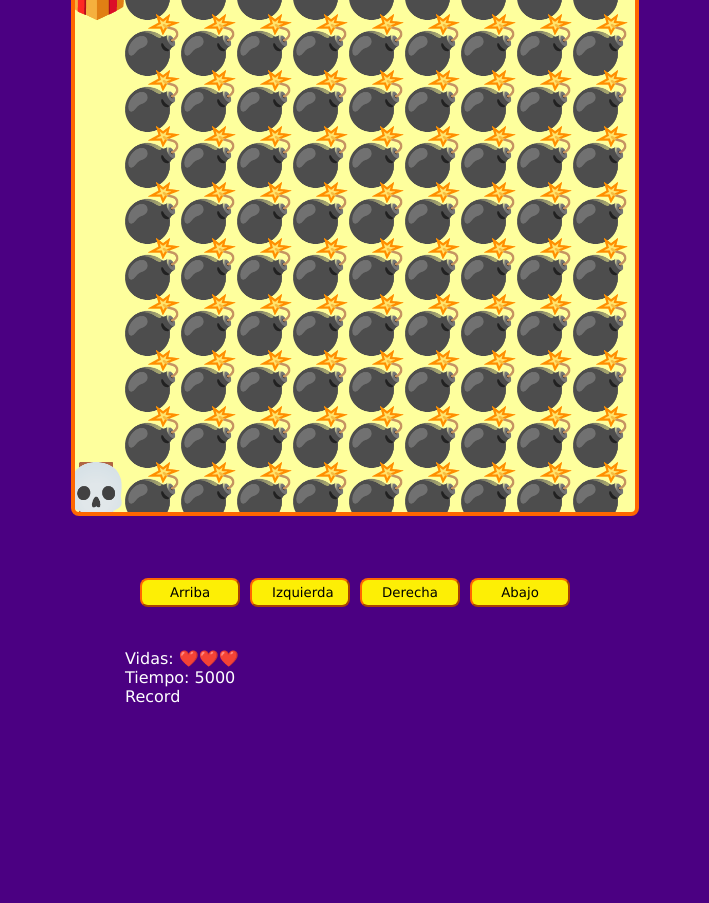
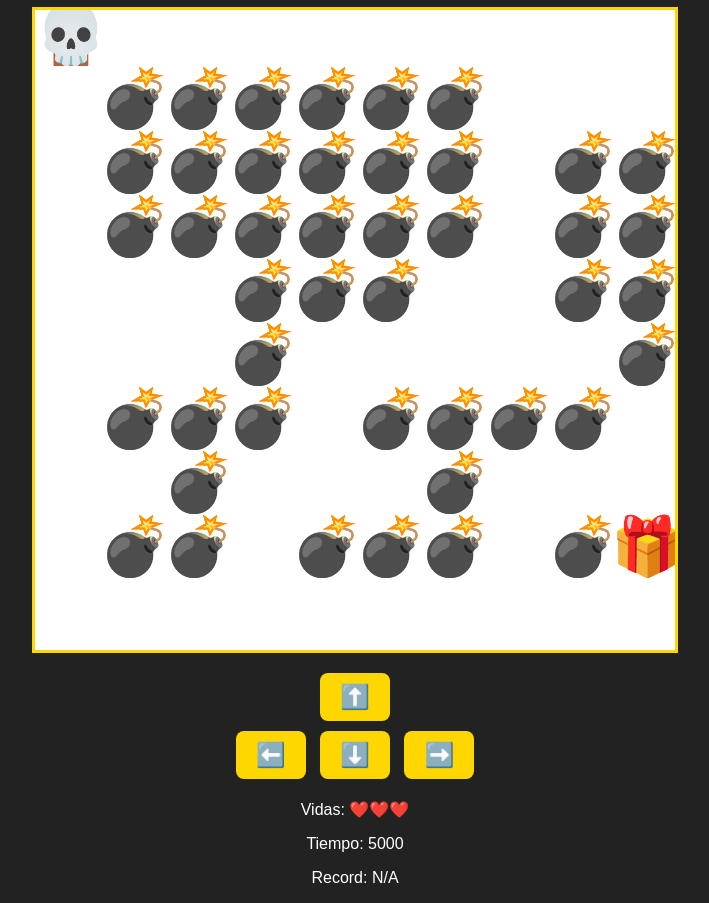
Before and after one commit to barbaracortez/taller-js-platzi-videojuego, a plain HTML site: page index.html in a window 1280 px wide. Shown: the part 73-976 px from the top of the page, without its empty margins (285-994 px from the left). Before the commit the page ends 800 px from the top, so only its background shows below. Drawn offline with Linux system fonts and the light colour scheme; files that its build step writes are made by us from their sources.

Commit message:
mini juego terminado

```diff
--- a/games.js
+++ b/games.js
@@ -1,272 +1,208 @@
-const canvas = document.querySelector('#game');
-const game = canvas.getContext('2d');
-const btnUp = document.querySelector('#up');
+// Variables del canvas
+const canvas = document.querySelector("#game");
+const ctx = canvas.getContext("2d");
+
+// Botones
+const btnUp = document.querySelector("#up");
 const btnLeft = document.querySelector("#left");
 const btnRight = document.querySelector("#right");
 const btnDown = document.querySelector("#down");
-const spanLives = document.querySelector('#lives');
+
+// HUD
+const spanLives = document.querySelector("#lives");
 const spanTime = document.querySelector("#time");
 const spanRecord = document.querySelector("#record");
 const pResult = document.querySelector("#result");
 
+// Estado del juego
 let canvasSize;
 let elementsSize;
 let level = 0;
 let lives = 3;
 
 let timeStart;
-let timePlayer;
 let timeInterval;
 
-const playerPosition = {
-    x: undefined,
-    y: undefined,
-};
-
-const giftPosition = {
-  x: undefined,
-  y: undefined,
-};
-
+const playerPosition = { x: undefined, y: undefined };
+const giftPosition = { x: undefined, y: undefined };
 let enemyPositions = [];
 
-window.addEventListener('load', setCanvasSize);
-window.addEventListener('resize', setCanvasSize);
+// Ajustar tamaño del canvas
+window.addEventListener("load", setCanvasSize);
+window.addEventListener("resize", setCanvasSize);
 
-function fixNumber(n){
-  return Number(n.toFixed(2));
+function setCanvasSize() {
+  if (window.innerHeight > window.innerWidth) {
+    canvasSize = window.innerWidth * 0.8;
+  } else {
+    canvasSize = window.innerHeight * 0.8;
   }
 
-function setCanvasSize(){
+  canvasSize = Math.floor(canvasSize);
 
-    if(window.innerHeight > window.innerWidth) {
-        canvasSize = window.innerWidth * 0.7;
-    } else {
-        canvasSize = window.innerHeight * 0.7;
-    }
+  canvas.width = canvasSize;
+  canvas.height = canvasSize;
 
-    canvasSize = Number(canvasSize.toFixed(3));
-
-    canvas.setAttribute('width', canvasSize);
-    canvas.setAttribute('height', canvasSize);
-
-    elementsSize = canvasSize / 10;
+  elementsSize = Math.floor(canvasSize / 10);
 
   playerPosition.x = undefined;
   playerPosition.y = undefined;
 
   startGame();
-
 }
 
 function startGame() {
+  ctx.font = `${elementsSize * 0.9}px Verdana`;
+  ctx.textAlign = "start";
+  ctx.textBaseline = "top";
 
-    console.log({canvasSize,elementsSize});
-
-    game.font = elementsSize + 'px Verdana';
-    game.textAlign = 'end';
-
-    const currentMap = maps[level];
-
-    if(!currentMap){
+  const map = maps[level];
+  if (!map) {
     gameWin();
     return;
   }
 
-    if (!timeStart){
+  if (!timeStart) {
     timeStart = Date.now();
     timeInterval = setInterval(showTime, 100);
     showRecord();
   }
 
-    const mapRows = currentMap.trim().split('\n');
-    const mapRowCols = mapRows.map(row => row.trim().split(''));
-    console.log({currentMap, mapRows,mapRowCols});
+  const mapRows = map.trim().split("\n");
+  const mapMatrix = mapRows.map((row) => row.trim().split(""));
 
-    showLives();
-
+  ctx.clearRect(0, 0, canvasSize, canvasSize);
   enemyPositions = [];
 
-    game.clearRect(0,0,canvasSize, canvasSize);
+  mapMatrix.forEach((row, rowI) => {
+    row.forEach((col, colI) => {
+      const emoji = emojis[col];
+      const posX = elementsSize * colI;
+      const posY = elementsSize * rowI;
 
+      ctx.fillText(emoji, posX, posY);
 
-    mapRowCols.forEach((row, rowI) => {
-        row.forEach((col,colI)=> {
-            const emoji = emojis[col];
-            const posX = elementsSize * (colI + 1);
-            const posY = elementsSize * (rowI + 1);
-
-            if (col == "O") {
-               if (!playerPosition.x && !playerPosition.y) {
+      if (col === "O" && playerPosition.x === undefined) {
         playerPosition.x = posX;
         playerPosition.y = posY;
-                 console.log({ playerPosition });
-               }
-            } else if ( col == 'I') {
+      } else if (col === "I") {
         giftPosition.x = posX;
         giftPosition.y = posY;
-            } else if (col == 'X') {
-                enemyPositions.push({
-                  x: posX,
-                  y: posY,
-                });
+      } else if (col === "X") {
+        enemyPositions.push({ x: posX, y: posY });
       }
-
-        game.fillText(emoji, posX, posY);
-
     });
   });
 
-    movePlayer();
+  drawPlayer();
+  showLives();
+  checkCollisions();
 }
 
-function movePlayer(){
+function drawPlayer() {
+  ctx.fillText(emojis.PLAYER, playerPosition.x, playerPosition.y);
+}
 
-    const giftCollisionX = playerPosition.x.toFixed(3) == giftPosition.x.toFixed(3);
-    const giftCollisiony = playerPosition.y.toFixed(3) == giftPosition.y.toFixed(3);
-    const giftCollision = giftCollisionX && giftCollisiony;
+function checkCollisions() {
+  const giftCollision =
+    playerPosition.x === giftPosition.x && playerPosition.y === giftPosition.y;
 
-    if (giftCollision){
+  if (giftCollision) {
     levelWin();
   }
 
-    const enemyCollision = enemyPositions.find(enemy => {
-        const enemyCollisionX = enemy.x.toFixed(3) == playerPosition.x.toFixed(3);
-        const enemyCollisionY = enemy.y.toFixed(3) == playerPosition.y.toFixed(3);
-        return enemyCollisionX && enemyCollisionY;
-    });
+  const enemyCollision = enemyPositions.find(
+    (enemy) => enemy.x === playerPosition.x && enemy.y === playerPosition.y
+  );
 
   if (enemyCollision) {
     levelFail();
   }
-
-    game.fillText(emojis['PLAYER'], playerPosition.x,
-        playerPosition.y
-    );
 }
 
 function levelWin() {
-    console.log('subiste de nivel');
   level++;
   startGame();
-
 }
 
-function levelFail(){
-    console.log('chocaste contra el enemigo');
+function levelFail() {
   lives--;
-
-    console.log(lives);
-
   if (lives <= 0) {
     level = 0;
     lives = 3;
     timeStart = undefined;
   }
-
   playerPosition.x = undefined;
   playerPosition.y = undefined;
   startGame();
-
 }
 
-
 function gameWin() {
-    console.log('terminaste el juego');
   clearInterval(timeInterval);
 
-  const recordTime= localStorage.getItem('record_time');
   const playerTime = Date.now() - timeStart;
+  const recordTime = localStorage.getItem("record_time");
 
-   if(recordTime) {
-
-    if (recordTime >= playerTime){
-      localStorage.setItem('record_time', playerTime);
-      pResult.innerHTML = 'superaste el record';
+  if (!recordTime || playerTime < recordTime) {
+    localStorage.setItem("record_time", playerTime);
+    pResult.innerHTML = "🎉 Nuevo récord!";
   } else {
-      pResult.innerHTML = "lo siento no pueraste el record";
+    pResult.innerHTML = "Lo lograste!";
   }
-   } else {
-    localStorage.setItem('record_time', playerTime);
-    pResult.innerHTML = 'Primera vez? Muy bien, pero ahora trata de superar tu tiempo'
+  showRecord();
 }
 
-   console.log({recordTime, playerTime});
+// HUD
+function showLives() {
+  spanLives.innerHTML = emojis.HEART.repeat(lives);
 }
 
-function showLives() {
-
-    const heartsArray = Array(lives).fill(emojis['HEART']);
-
-    spanLives.innerHTML = "";
-
-    heartsArray.forEach(heart => spanLives.append(heart));
-
-}
-
-function showTime () {
+function showTime() {
   spanTime.innerHTML = Date.now() - timeStart;
 }
 
 function showRecord() {
-  spanRecord.innerHTML = localStorage.getItem('record_time')
+  spanRecord.innerHTML = localStorage.getItem("record_time") || "N/A";
 }
-window.addEventListener('keydown', moveByKeys);
 
-btnUp.addEventListener('click', moveUp);
+// Controles
+window.addEventListener("keydown", moveByKeys);
+btnUp.addEventListener("click", moveUp);
 btnLeft.addEventListener("click", moveLeft);
 btnRight.addEventListener("click", moveRight);
 btnDown.addEventListener("click", moveDown);
 
-function moveByKeys(event) {
-  if (event.key === "ArrowUp") moveUp();
-  else if (event.key === "ArrowLeft") moveLeft();
-  else if (event.key === "ArrowRight") moveRight();
-  else if (event.key === "ArrowDown") moveDown();
-};
+function moveByKeys(e) {
+  if (e.key === "ArrowUp") moveUp();
+  if (e.key === "ArrowDown") moveDown();
+  if (e.key === "ArrowLeft") moveLeft();
+  if (e.key === "ArrowRight") moveRight();
+}
 
-
-function moveUp () {
-    console.log('Me quiero mover hacia arriba');
-
-    if ((playerPosition.y - elementsSize) < elementsSize){
-        console.log('out');
-    } else {
+function moveUp() {
+  if (playerPosition.y - elementsSize >= 0) {
     playerPosition.y -= elementsSize;
     startGame();
   }
+}
 
-};
+function moveDown() {
+  if (playerPosition.y + elementsSize < canvasSize) {
+    playerPosition.y += elementsSize;
+    startGame();
+  }
+}
 
 function moveLeft() {
-  console.log("Me quiero mover hacia la izquierda");
-
-   if (playerPosition.x - elementsSize < elementsSize) {
-     console.log("out");
-   } else {
+  if (playerPosition.x - elementsSize >= 0) {
     playerPosition.x -= elementsSize;
     startGame();
   }
-};
+}
 
 function moveRight() {
-  console.log("Me quiero mover hacia la derecha");
-
-  if (playerPosition.x + elementsSize > canvasSize) {
-    console.log("out");
-  } else {
+  if (playerPosition.x + elementsSize < canvasSize) {
     playerPosition.x += elementsSize;
     startGame();
   }
-};
-
-function moveDown() {
-  console.log("Me quiero mover hacia abajo");
-
-  if ((playerPosition.y + elementsSize)  > canvasSize) {
-    console.log("out");
-  } else {
-    playerPosition.y += elementsSize;
-    startGame();
 }
-};
--- a/index.html
+++ b/index.html
@@ -1,33 +1,35 @@
 <!DOCTYPE html>
-<html lang="en">
+<html lang="es">
+
 <head>
-    <meta charset="UTF-8">
-    <meta name="viewport" content="width=device-width, initial-scale=1.0">
-    <link rel="stylesheet" href="/taller-practico-js-videojuego/archivos/styles.css">
-    <link rel="stylesheet" href="styles.css">
-    <title>Platzi - games</title>
+    <meta charset="UTF-8" />
+    <meta name="viewport" content="width=device-width, initial-scale=1.0" />
+    <title>Juego de mapas</title>
+    <link rel="stylesheet" href="styles.css" />
 </head>
+
 <body>
-    <div class="game-container">
-        <canvas id="game"></canvas>
+    <h1>Mini Juego</h1>
+    <canvas id="game"></canvas>
 
-        <div class="btns">
-            <button id="up">Arriba</button>
-            <button id="left">Izquierda</button>
-            <button id="right">Derecha</button>
-            <button id="down">Abajo</button>
+    <div class="controls">
+        <button id="up">⬆️</button>
+        <div>
+            <button id="left">⬅️</button>
+            <button id="down">⬇️</button>
+            <button id="right">➡️</button>
         </div>
+    </div>
 
-        <div class="message">
-            <p>Vidas: <span id="lives"></span></p>
-            <p>Tiempo: <span id="time"></span></p>
-            <p>Record <span id="record"></span></p>
-            <p id="result"></p>
-        </div>
+    <div class="hud">
+        <p>Vidas: <span id="lives"></span></p>
+        <p>Tiempo: <span id="time">0</span></p>
+        <p>Record: <span id="record">N/A</span></p>
+        <p id="result"></p>
     </div>
 
     <script src="maps.js"></script>
     <script src="games.js"></script>
+</body>
 
-</body>
 </html>
--- a/maps.js
+++ b/maps.js
@@ -1,54 +1,51 @@
-/*
- * Reglas:
- * El final de cada nivel debe ser el inicio del siguiente
- */
+// Definición de emojis y mapas
 
 const emojis = {
   "-": " ",
-  O: "🚪",
-  X: "💣",
-  I: "🎁",
+  O: "🚪", // inicio
+  I: "🎁", // meta
+  X: "💣", // enemigo
   PLAYER: "💀",
-  BOMB_COLLISION: "🔥",
-  GAME_OVER: "👎",
-  WIN: "🏆",
   HEART: "❤️",
 };
 
 const maps = [];
+
 maps.push(`
-  IXXXXXXXXX
-  -XXXXXXXXX
-  -XXXXXXXXX
-  -XXXXXXXXX
-  -XXXXXXXXX
-  -XXXXXXXXX
-  -XXXXXXXXX
-  -XXXXXXXXX
-  -XXXXXXXXX
-  OXXXXXXXXX
+O---------
+-XXXXXX---
+-XXXXXX-XX
+-XXXXXX-XX
+---XXX--XX
+---X-----X
+-XXX-XXXX-
+--X---X---
+-XX-XXX-XI
+----------
 `);
+
 maps.push(`
-  O--XXXXXXX
-  X--XXXXXXX
-  XX----XXXX
-  X--XX-XXXX
-  X-XXX--XXX
-  X-XXXX-XXX
-  XX--XX--XX
-  XX--XXX-XX
-  XXXX---IXX
-  XXXXXXXXXX
-  `);
+O-XXXX----
+--XXX-XXX-
+--X--X--X-
+-XX--X--X-
+---XX-XX--
+-XXXX--X--
+---X--X---
+-XX--XX--I
+-XX-XXXX--
+----------
+`);
+
 maps.push(`
-  I-----XXXX
-  XXXXX-XXXX
-  XX----XXXX
-  XX-XXXXXXX
-  XX-----XXX
-  XXXXXX-XXX
-  XX-----XXX
-  XX-XXXXXXX
-  XX-----OXX
-  XXXXXXXXXX
+O--X--X--I
+-XX-XX-XX-
+--X--X--X-
+-XXX-XX-XX
+--X-------
+-XX-XXX-XX
+--X--X--X-
+-XX--XX--X
+-XX-XXXX-X
+----------
 `);
--- a/styles.css
+++ b/styles.css
@@ -1,72 +1,31 @@
 body {
-    background-color: indigo;
+    background: #222;
     color: #fff;
-    font-family: Verdana, Geneva, Tahoma, sans-serif;
-    margin: 0;
-    padding: 0;
-}
-
-.game-container {
-    display:flex;
-    align-items: center;
-    justify-content: center;
-    flex-wrap: wrap;
-    height: 100vh;
-    width:100%;
-    margin: auto;
+    font-family: Arial, sans-serif;
+    text-align: center;
 }
 
 canvas {
-    border: 4px solid #ff6600;
-    border-radius: 8px;
-    background-color: #feff9d;
-    margin-bottom: 20px;
+    background: #fff;
+    border: 3px solid gold;
+    display: block;
+    margin: 10px auto;
 }
 
-.btns {
-    display: flex;
-    justify-content: center;
-    flex-wrap: wrap;
-    margin: 0 auto;
-    width: 100%;
+.controls {
+    margin: 15px 0;
 }
 
-button {
-    background-color: #fdef05;
+.controls button {
+    background: gold;
+    border: none;
     border-radius: 8px;
-    border-color: #ff6600;
-    font-family: inherit;
-    margin: 0;
-    padding: 5px 20px;
-    width: 100px;
+    padding: 10px 20px;
+    font-size: 24px;
+    cursor: pointer;
+    margin: 5px;
 }
 
-button:not(:last-child) {
-    margin-right: 10px;
+.hud {
+    margin-top: 10px;
 }
-
-.message {
-    display:flex;
-    flex-wrap: wrap;
-    margin: 0 auto;
-    width: 80%;
-    max-width: 460px;
-}
-
-p {
-    display: block;
-    margin: 0;
-    width: 100%;
-}
-
-@media (max-width: 440px) {
-    .btns {
-        flex-direction: column;
-        align-items: center;
-    }
-
-    button {
-        width: 80%;
-        margin: 10px 0;
-    }
-}
```
Lines whose indentation alone changed are shown as unchanged.
